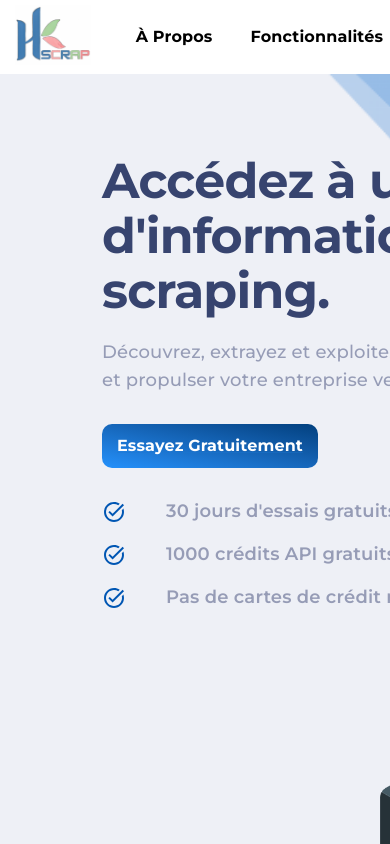
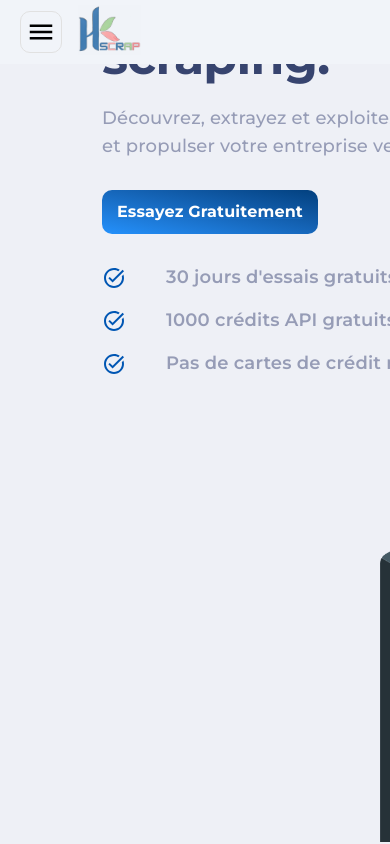
Before and after one commit to CodeShadowing95/hkscrap, a React (Create React App) app in the folder frontend_react/: page / in a window 390 px wide. Shown: the top 844 px of the page. Built offline with nearby package versions, Linux system fonts and the light colour scheme; no server answers.

Commit message:
UPDATE: Handle responsiveness

```diff
--- a/frontend_react/src/pages/showcase/Showcase.js
+++ b/frontend_react/src/pages/showcase/Showcase.js
@@ -1,7 +1,7 @@
 import { useNavigate } from 'react-router-dom';
 import { useEffect, useState } from 'react';
 import { Stack, Box, Typography, Grid, Link, Button, Fade } from '@mui/material'
-import { Business_pricing, DataExtraction, Enterprise_pricing, FacebookIcon, GoogleMaps, Individual_pricing, LinkedInIcon, Linkedin, PagesJaunes, Startup_pricing, TaskAltIcon, TwitterIcon, Usecase1, Usecase2, Usecase3, Usecase4, Usecase5, Usecase6, WaveBg, YouTubeIcon, loremText, particlesBg, sub_logo } from '../../utils/constants';
+import { Business_pricing, DataExtraction, Enterprise_pricing, FacebookIcon, GoogleMaps, Individual_pricing, LinkedInIcon, Linkedin, MenuIcon, PagesJaunes, Startup_pricing, TaskAltIcon, TwitterIcon, Usecase1, Usecase2, Usecase3, Usecase4, Usecase5, Usecase6, WaveBg, YouTubeIcon, loremText, particlesBg, sub_logo } from '../../utils/constants';
 import CustomizedAccordion from './CustomizedAccordion';
 import UseCase from './UseCase';
 
@@ -54,19 +54,24 @@ const Showcase = () => {
     // Main page
     <Stack sx={{ width: { xl: '100%' }, backgroundColor: "#eef0f6" }}>
       {/* ++++++++++++++++++++++++++++++++++++++++++ Navbar ++++++++++++++++++++++++++++++++++++++++++ */}
-      <Box sx={{ display: "flex", top: 0, position: "sticky", justifyContent: "space-between", alignItems: "center", padding: "5px 15px", backgroundColor: "#FFF", boxShadow: scrolling && "0 4px 6px rgba(0, 0, 0, 0.1)", transition: ".5s" }}>
+      <Box sx={{ display: "flex", top: 0, position: "sticky", justifyContent: "space-between", alignItems: "center", padding: "5px 20px", backgroundColor: "#f1f4f9", boxShadow: scrolling && "0 4px 6px rgba(0, 0, 0, 0.1)", transition: ".2s" }}>
         {/* Left side */}
         <Box sx={{  display: "flex", justifyContent: "center", alignItems: "center", columnGap: "30px" }}>
-          {/* Logo + Title */}
-          <Box sx={{ cursor: "pointer" }} component={Link} to="/">
-            <img src={sub_logo} alt="hkdigitals logo" height={60} />
+          {/* Menubar + Logo + Title */}
+          <Box sx={{ display: "flex", justifyContent: "center", alignItems: "center", gap: 2 }}>
+            <Box sx={{ display: { xs: "flex", sm: "flex", md: "none", lg: "none" }, justifyContent: "center", alignItems: "center", padding: "5px", border: "1px solid #e1e1e1", borderRadius: "10px" }}>
+              <MenuIcon sx={{ fontSize: "30px" }} />
+            </Box>
+            <Box sx={{ cursor: "pointer" }} component={Link} to="/">
+              <img src={sub_logo} alt="hkdigitals logo" height={50} />
+            </Box>
           </Box>
           {/* Links */}
-          <Box sx={{ display: "flex", columnGap: 1 }}>
+          <Box sx={{ display: { xs: "none", sm: "none", md: "flex", lg: "flex" }, columnGap: 1 }}>
             <Typography sx={{ fontFamily: "Montserrat", fontSize: "16px", fontWeight: 700, textTransform: "capitalize", padding: "10px 15px", borderRadius: "10px", "&: hover":{ backgroundColor: "rgba(0, 0, 0, .1)"}, cursor: "pointer", color: "#000", textDecoration: "none", transition: ".2s" }} component={Link} href='#about'>à propos</Typography>
             <Typography sx={{ fontFamily: "Montserrat", fontSize: "16px", fontWeight: 700, textTransform: "capitalize", padding: "10px 15px", borderRadius: "10px", "&: hover":{ backgroundColor: "rgba(0, 0, 0, .1)"}, cursor: "pointer", color: "#000", textDecoration: "none", transition: ".2s" }} component={Link} href='#features'>Fonctionnalités</Typography>
             <Typography sx={{ fontFamily: "Montserrat", fontSize: "16px", fontWeight: 700, textTransform: "capitalize", padding: "10px 15px", borderRadius: "10px", "&: hover":{ backgroundColor: "rgba(0, 0, 0, .1)"}, cursor: "pointer", color: "#000", textDecoration: "none", transition: ".2s" }} component={Link} href='#pricing'>Tarifs</Typography>
-            <Typography sx={{ fontFamily: "Montserrat", fontSize: "16px", fontWeight: 700, textTransform: "capitalize", padding: "10px 15px", borderRadius: "10px", "&: hover":{ backgroundColor: "rgba(0, 0, 0, .1)"}, cursor: "pointer", color: "#000", textDecoration: "none", transition: ".2s" }} component={Link} href='#faq'>FAQ</Typography>
+            <Typography sx={{ fontFamily: "Montserrat", fontSize: "16px", fontWeight: 700, textTransform: "capitalize", padding: "10px 15px", borderRadius: "10px", "&: hover":{ backgroundColor: "rgba(0, 0, 0, .1)"}, cursor: "pointer", color: "#000", textDecoration: "none", transition: ".2s" }} component={Link} href='#faq'>F.A.Q</Typography>
             <Typography sx={{ fontFamily: "Montserrat", fontSize: "16px", fontWeight: 700, textTransform: "capitalize", padding: "10px 15px", borderRadius: "10px", "&: hover":{ backgroundColor: "rgba(0, 0, 0, .1)"}, cursor: "pointer", color: "#000", textDecoration: "none", transition: ".2s" }} component={Link} href='#docs'>Docs</Typography>
           </Box>
         </Box>
@@ -83,7 +88,7 @@ const Showcase = () => {
 
       {/* ++++++++++++++++++++++++++++++++++++++++++ Main Page ++++++++++++++++++++++++++++++++++++++++++ */}
       <Stack>
-        <Box sx={{ display: "flex", justifyContent: "space-between", alignItems: "center", backgroundImage: `url('${WaveBg}')`, backgroundSize: "cover", backgroundPosition: "center" }}>
+        <Box sx={{ display: "flex", justifyContent: "space-between", alignItems: "center", backgroundImage: `url('${WaveBg}')`, backgroundSize: "cover", backgroundPosition: "center", height: "calc(100dvh - 66px)" }}>
           <Grid container spacing={8} padding="15px" margin="0 23px">
             {/* Left side */}
             <Grid item xs={12} sm={12} md={4} lg={5}>
```
